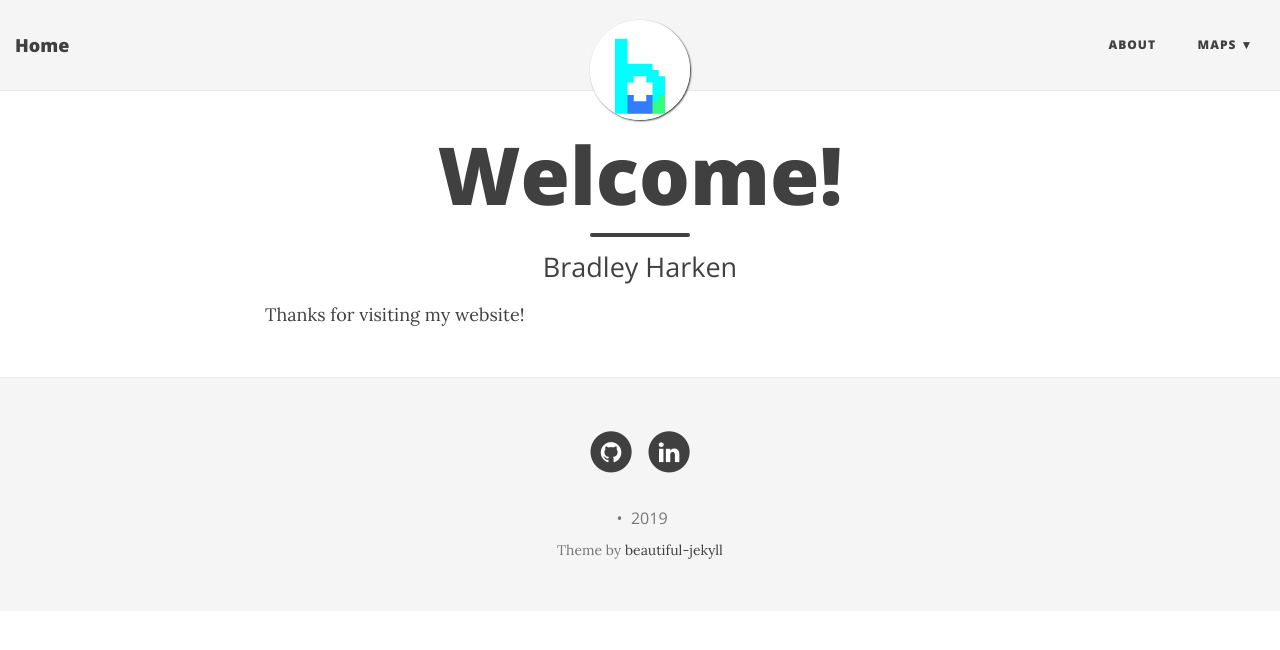
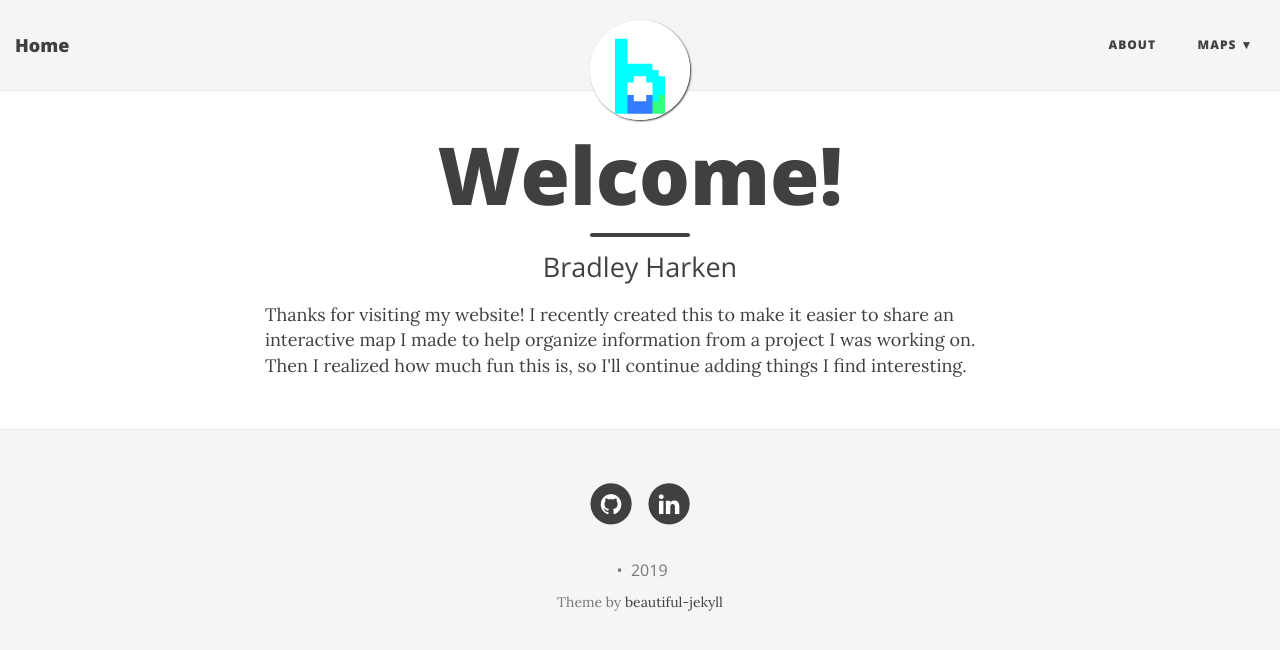
Before and after one commit to bradleyharken/bradleyharken.github.io, a Jekyll site: the page built from index.html, in a window 1280 px wide. Shown: the top 650 px of the page. Built offline with Jekyll 4.4.1, drawn with Linux system fonts in a browser that asks for light colours; nearby versions of some CDN libraries; the list of posts is cut into pages by our own code.

Commit message:
Update index.html

```diff
--- a/index.html
+++ b/index.html
@@ -5,7 +5,11 @@ subtitle: Bradley Harken
 use-site-title: true
 ---
 
-Thanks for visiting my website!
+Thanks for visiting my website! I recently created this to make it easier to
+share an interactive map I made to help organize information from a project I
+was working on. Then I realized how much fun this is, so I'll continue adding
+things I find interesting.
+
 <div class="posts-list">
   {% for post in paginator.posts %}
   <article class="post-preview">
```
